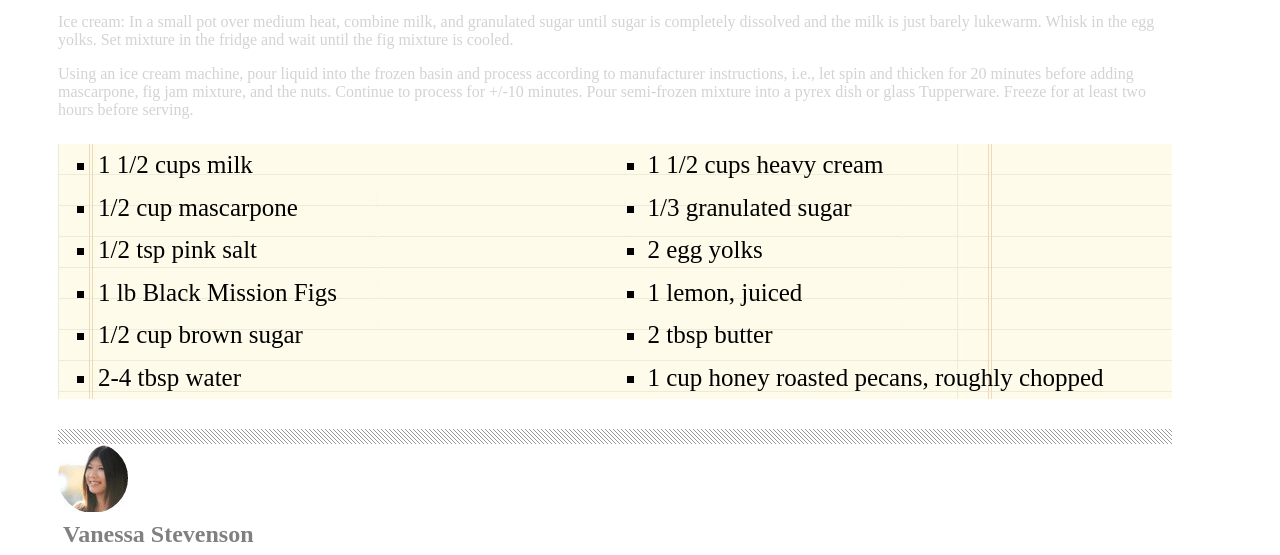
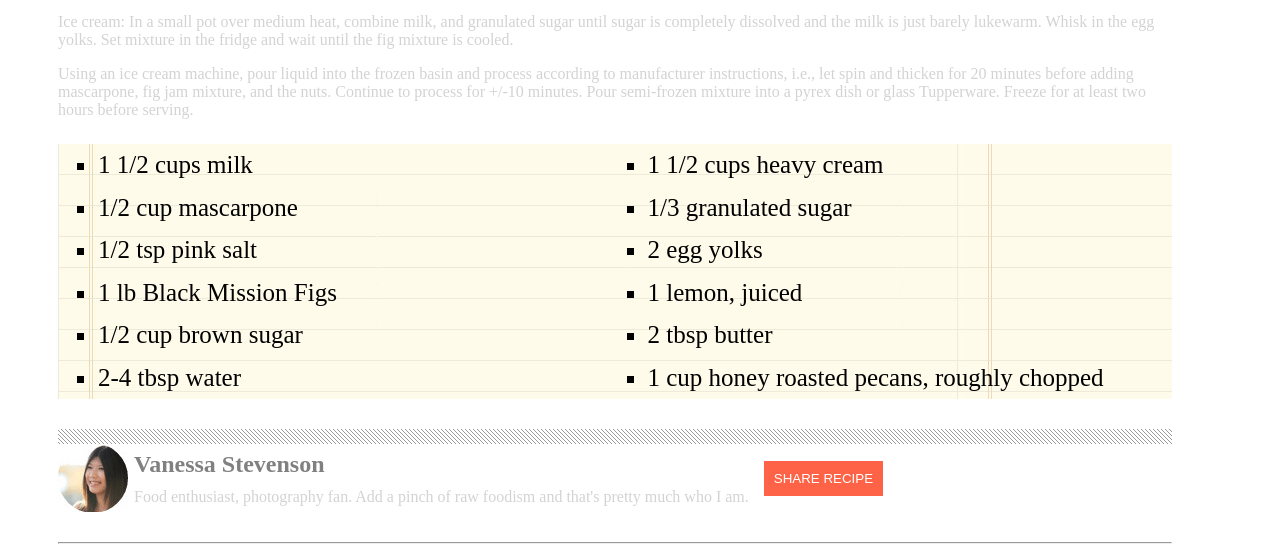
Before and after one commit to NoahDeltoroSmyth/Chocolate-pizza, a website: page index.html in a window 1280 px wide. Shown: the part 1159-1714 px from the top of the page. Drawn offline with Linux system fonts and the light colour scheme.

Commit message:
updated footer style

```diff
--- a/styles/style.css
+++ b/styles/style.css
@@ -98,15 +98,11 @@
 }
 
 #container {
-    /* position: relative; */
     width: 100%;
     background-image: url('../assets/list-bg.png');
 }
 
 #left {
-    /* position: absolute; */
-    /* left: 45px;
-    top: 10px; */
     color: black;
     font-size: 25px;
     line-height: 1.7em;
@@ -114,22 +110,9 @@
     columns: 2;
 }
 
-/* #right {
-    position: absolute; */ */
-    /* right: 45px;
-    top: 10px;
-    color: black;
-    font-size: 25px;
-    line-height: 1.7em;
-    list-style-type: square;
-}
-
-/* #notepad-img {
-    width: 100%;
-} */
-
 #author-content {
     display: flex;
+    flex-direction: row;
     align-items: center;
     color: lightgray;
     margin-bottom: 30px;
```
